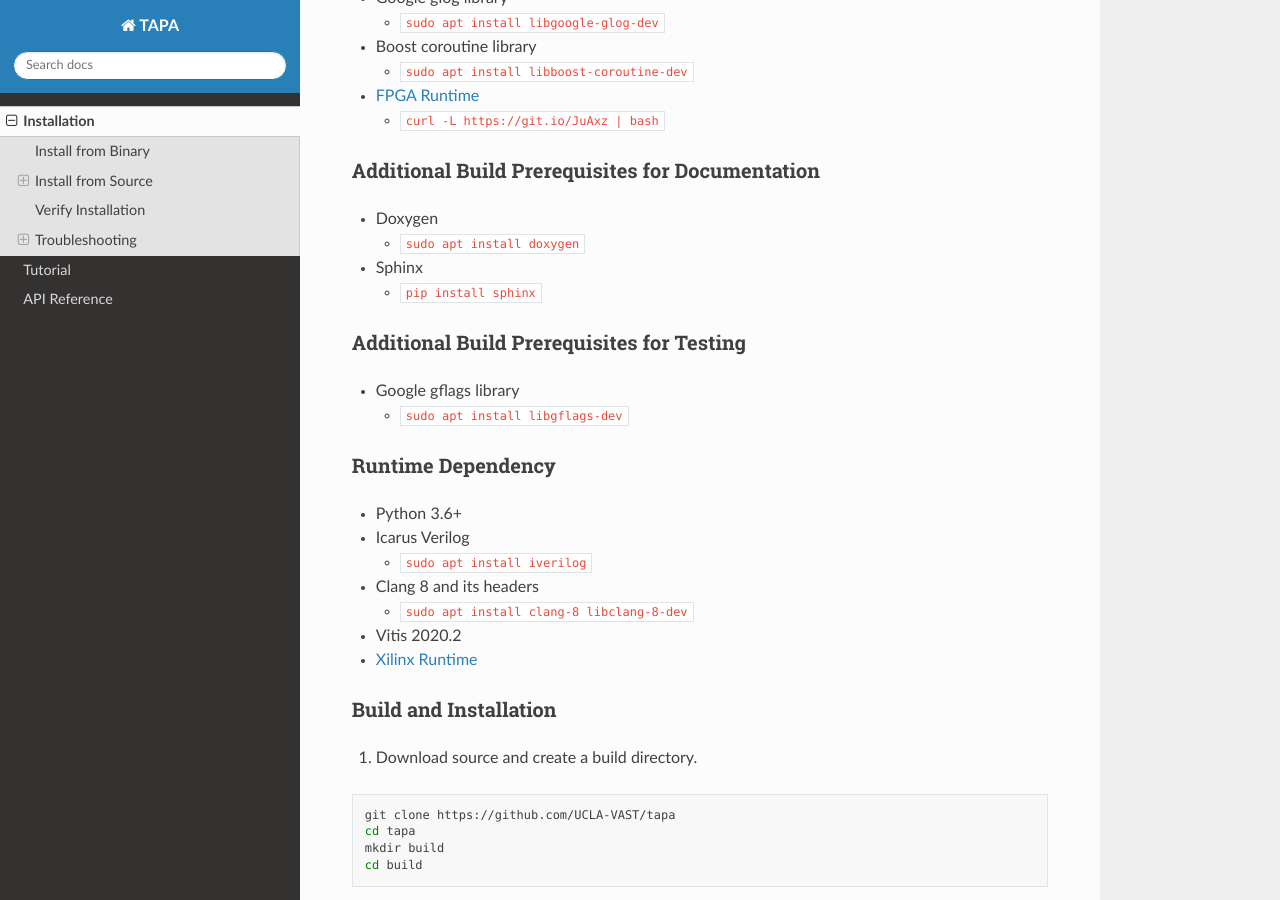
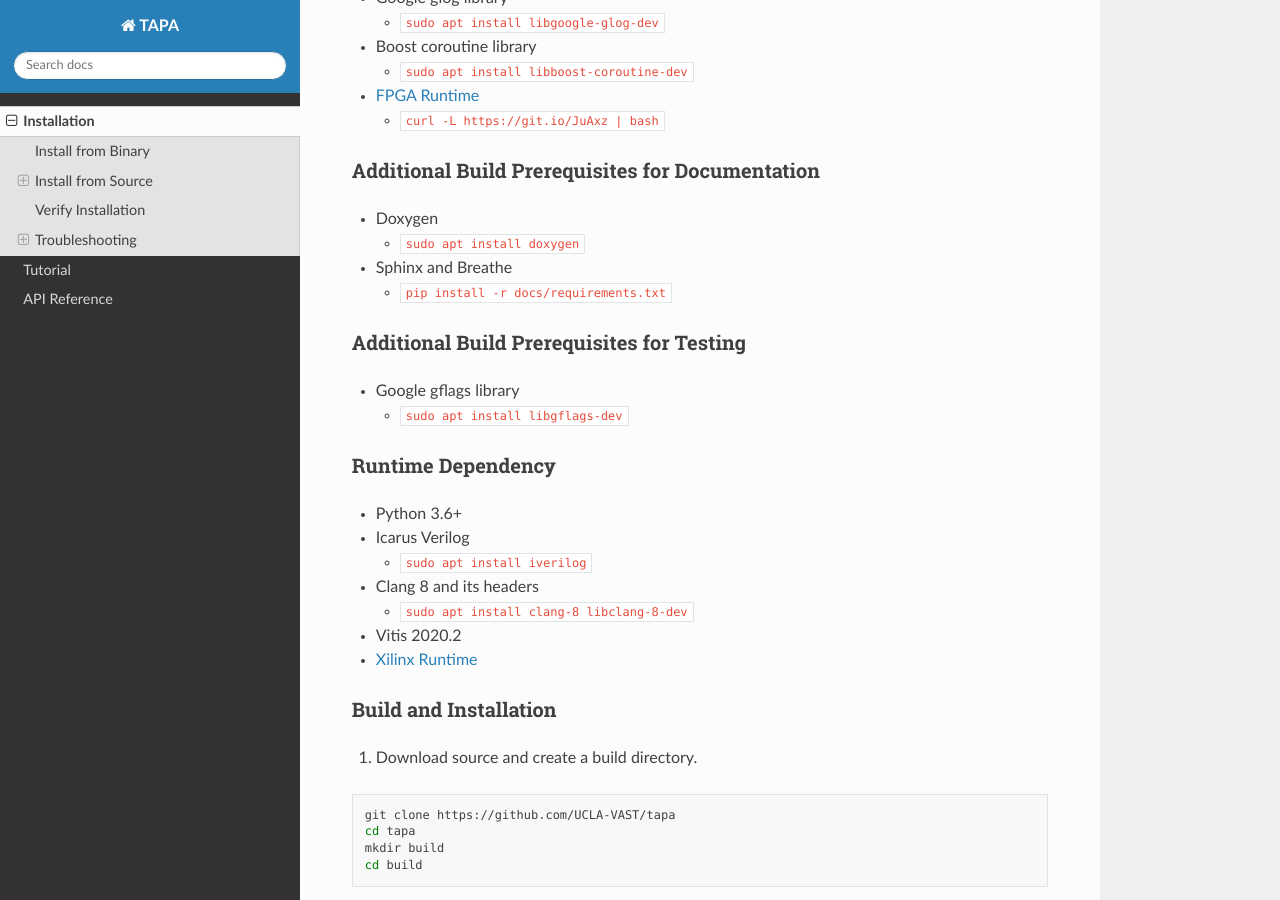
Before and after one commit to rapidstream-org/rapidstream-tapa, a Sphinx documentation site: the page built from docs/installation.rst, in a window 1280 px wide and 900 px high, scrolled down 1094 px. Built offline with Sphinx 7.4.7 and the Read the Docs theme 2.0.0, drawn with Linux system fonts in a browser that asks for light colours.

Commit message:
docs: update docs dependency

```diff
--- a/docs/installation.rst
+++ b/docs/installation.rst
@@ -71,9 +71,9 @@ Additional Build Prerequisites for Documentation
 
   * ``sudo apt install doxygen``
 
-* Sphinx
+* Sphinx and Breathe
 
-  * ``pip install sphinx``
+  * ``pip install -r docs/requirements.txt``
 
 Additional Build Prerequisites for Testing
 ++++++++++++++++++++++++++++++++++++++++++
```
